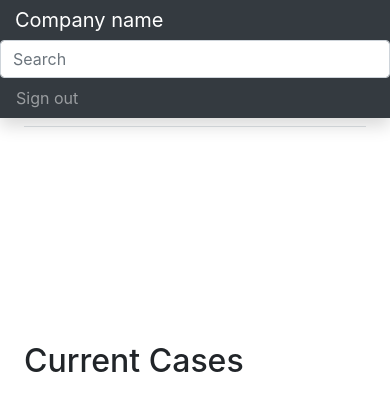
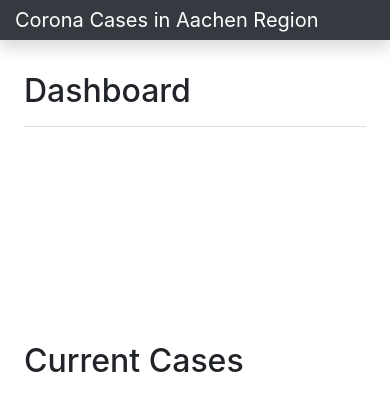
Before and after one commit to massenmacher/corona-ac, a Flask app: template templates/Dashboard/dashboard.html in a window 390 px wide. Shown: the top 411 px of the page. Run offline with Flask 2, Linux system fonts and the light colour scheme; the template is opened without the code that fills it, so the values that code supplies are empty; parts of the project's set-up code (start-up, migrations or seed data) failed here and were passed over; some libraries are stand-ins or nearby versions.

Commit message:
Refactoring the placement of JS and removing unecessary template elemets

```diff
--- a/templates/Dashboard/dashboard.html
+++ b/templates/Dashboard/dashboard.html
@@ -26,5 +26,52 @@
 {% block aferloaders %}
     {{ super() }}
     <script src="{{ url_for('static', filename='js/Chart.bundle.min.js') }}"></script>
-    <script>{% include "Dashboard/dashboard.js" %}</script>
+
+    <script>
+        // Graphs
+      var ctx = document.getElementById('myChart')
+      // eslint-disable-next-line no-unused-vars
+      var myChart = new Chart(ctx, {
+        type: 'line',
+        data: {
+          labels: [
+            'Sunday',
+            'Monday',
+            'Tuesday',
+            'Wednesday',
+            'Thursday',
+            'Friday',
+            'Saturday'
+          ],
+          datasets: [{
+            data: [
+              15339,
+              21345,
+              18483,
+              24003,
+              23489,
+              24092,
+              12034
+            ],
+            lineTension: 0,
+            backgroundColor: 'transparent',
+            borderColor: '#007bff',
+            borderWidth: 4,
+            pointBackgroundColor: '#007bff'
+          }]
+        },
+        options: {
+          scales: {
+            yAxes: [{
+              ticks: {
+                beginAtZero: false
+              }
+            }]
+          },
+          legend: {
+            display: false
+          }
+        }
+      })
+    </script>
 {% endblock %}
--- a/templates/Dashboard/dashboard.js
+++ b/templates/Dashboard/dashboard.js
@@ -5,49 +5,5 @@
 
   //feather.replace()
 
-  // Graphs
-  var ctx = document.getElementById('myChart')
-  // eslint-disable-next-line no-unused-vars
-  var myChart = new Chart(ctx, {
-    type: 'line',
-    data: {
-      labels: [
-        'Sunday',
-        'Monday',
-        'Tuesday',
-        'Wednesday',
-        'Thursday',
-        'Friday',
-        'Saturday'
-      ],
-      datasets: [{
-        data: [
-          15339,
-          21345,
-          18483,
-          24003,
-          23489,
-          24092,
-          12034
-        ],
-        lineTension: 0,
-        backgroundColor: 'transparent',
-        borderColor: '#007bff',
-        borderWidth: 4,
-        pointBackgroundColor: '#007bff'
-      }]
-    },
-    options: {
-      scales: {
-        yAxes: [{
-          ticks: {
-            beginAtZero: false
-          }
-        }]
-      },
-      legend: {
-        display: false
-      }
-    }
-  })
+
 }())
--- a/templates/Dashboard/sidepanel.html
+++ b/templates/Dashboard/sidepanel.html
@@ -3,43 +3,13 @@
         <ul class="nav flex-column">
             <li class="nav-item">
                 <a class="nav-link active" href="#">
-                    <span data-feather="home"></span>
+                    <span></span>
                     Dashboard <span class="sr-only">(current)</span>
-                </a>
-            </li>
-            <li class="nav-item">
-                <a class="nav-link" href="#">
-                    <span data-feather="file"></span>
-                    Orders
-                </a>
-            </li>
-            <li class="nav-item">
-                <a class="nav-link" href="#">
-                    <span data-feather="shopping-cart"></span>
-                    Products
-                </a>
-            </li>
-            <li class="nav-item">
-                <a class="nav-link" href="#">
-                    <span data-feather="users"></span>
-                    Customers
-                </a>
-            </li>
-            <li class="nav-item">
-                <a class="nav-link" href="#">
-                    <span data-feather="bar-chart-2"></span>
-                    Reports
-                </a>
-            </li>
-            <li class="nav-item">
-                <a class="nav-link" href="#">
-                    <span data-feather="layers"></span>
-                    Integrations
                 </a>
             </li>
         </ul>
 
-        <h6 class="sidebar-heading d-flex justify-content-between align-items-center px-3 mt-4 mb-1 text-muted">
+        <!--<h6 class="sidebar-heading d-flex justify-content-between align-items-center px-3 mt-4 mb-1 text-muted">
             <span>Saved reports</span>
             <a class="d-flex align-items-center text-muted" href="#" aria-label="Add a new report">
                 <span data-feather="plus-circle"></span>
@@ -70,6 +40,6 @@
                     Year-end sale
                 </a>
             </li>
-        </ul>
+        </ul> -->
     </div>
 </nav>
--- a/templates/Dashboard/toppanel.html
+++ b/templates/Dashboard/toppanel.html
@@ -1,9 +1,9 @@
 <nav class="navbar navbar-dark fixed-top bg-dark flex-md-nowrap p-0 shadow">
-    <a class="navbar-brand col-sm-3 col-md-2 mr-0" href="#">Company name</a>
-    <input class="form-control form-control-dark w-100" type="text" placeholder="Search" aria-label="Search">
+    <a class="navbar-brand col-sm-3 col-md-2 mr-0" href="#">Corona Cases in Aachen Region</a>
+    <!--<input class="form-control form-control-dark w-100" type="text" placeholder="Search" aria-label="Search">-->
     <ul class="navbar-nav px-3">
-        <li class="nav-item text-nowrap">
+        <!--<li class="nav-item text-nowrap">
             <a class="nav-link" href="#">Sign out</a>
-        </li>
+        </li>-->
     </ul>
 </nav>
```
Also changed, not shown: templates/Dashboard/graph.html (line endings or trailing spaces).
